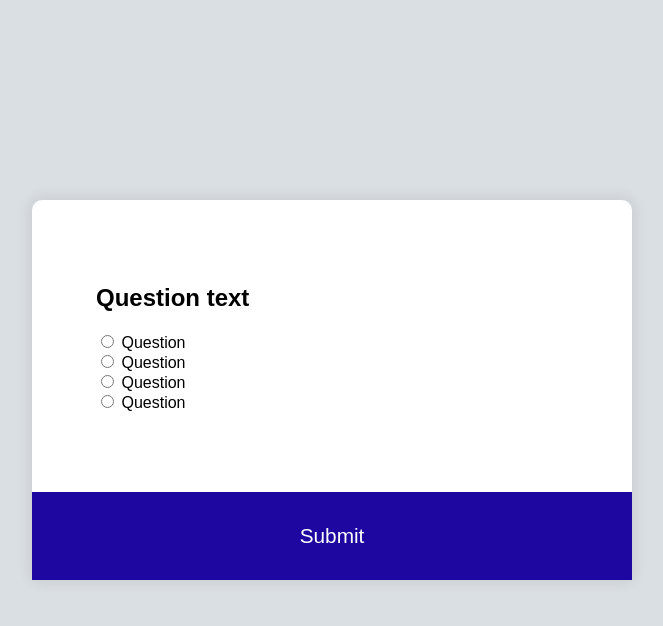
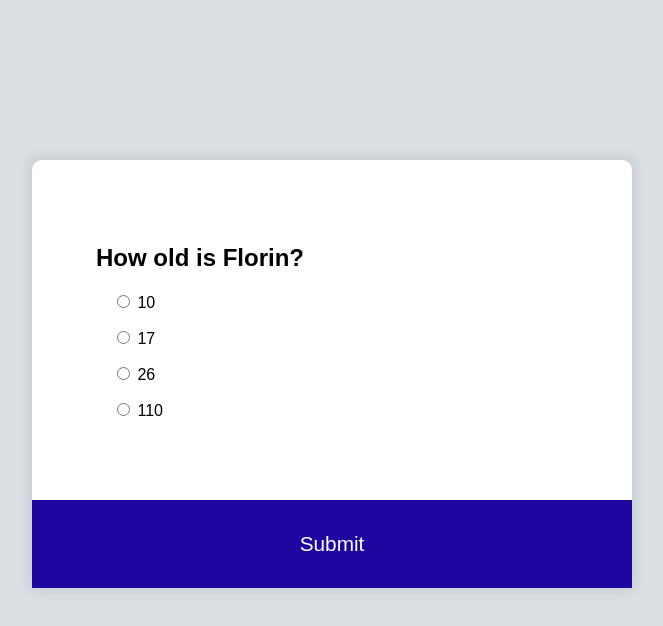
Before and after one commit to ChandimaMaduwanthi/quiz-app, a plain HTML site: page index.html in a window 1280 px wide. Shown: the whole page, without its empty margins (308-971 px from the left). Drawn offline with Linux system fonts and the light colour scheme.

Commit message:
js file updated

```diff
--- a/index.html
+++ b/index.html
@@ -5,32 +5,33 @@
     <meta name="viewport" content="width=device-width, initial-scale=1.0">
     <title>Quiz app</title>
     <link rel="stylesheet" href="style.css">
-    <script src="script.js"></script>
+
 </head>
 <body>
     <div class="quiz-container">
         <div class="quiz-header">
-        <h2>Question text</h2>
+        <h2 id="question">Question text</h2>
         <ul>
             <li>
                 <input type="radio" name="answer" id="a">
-                <label for="a">Question</label>
+                <label for="a" id="a_text">Question</label>
             </li>
             <li>
                 <input type="radio" name="answer" id="b">
-                <label for="b">Question</label>
+                <label for="b" id="b_text">Question</label>
             </li>
             <li>
                 <input type="radio" name="answer" id="c">
-                <label for="c">Question</label>
+                <label for="c" id="c_text">Question</label>
             </li>
             <li>
                 <input type="radio" name="answer" id="d">
-                <label for="d">Question</label>
+                <label for="d" id="d_text">Question</label>
             </li>
         </ul>
     </div>
-        <button>Submit</button>
+        <button id="submit">Submit</button>
     </div>
+    <script src="script.js"></script>
 </body>
 </html>
--- a/script.js
+++ b/script.js
@@ -35,4 +35,43 @@ const quizData = [
         d: 'none of the above',
         correct: 'd',
     }
-]
+];
+
+const question = document.getElementById('question');
+const a_text = document.getElementById('a_text');
+const b_text = document.getElementById('b_text');
+const c_text = document.getElementById('c_text');
+const d_text = document.getElementById('d_text');
+const submitBtn = document.getElementById('submit');
+
+let currentQuiz = 0;
+
+loadQuiz();
+
+function loadQuiz(){
+    const currentQuizData = quizData[currentQuiz];
+
+    question.innerHTML = currentQuizData.question;
+    a_text.innerHTML = currentQuizData.a;
+    b_text.innerHTML = currentQuizData.b;
+    c_text.innerHTML = currentQuizData.c;
+    d_text.innerHTML = currentQuizData.d;
+
+}
+
+submitBtn.addEventListener('click' , () =>{
+    currentQuiz++;
+    if(currentQuiz < quizData.length){
+        loadQuiz();
+    }else{
+        alert("You finished!");
+    }
+}
+);
+
+function getSelected(){
+    const answers = document.getElementsByName('answer');
+    answers.forEach((answer) => {
+        console.log(answer);
+    })
+}
--- a/style.css
+++ b/style.css
@@ -7,7 +7,7 @@ body{
     font-family: "Poppins",sans-serif;
     margin: 0;
     display: flex;
-    margin-top: 25vh;
+    margin-top: 20vh;
     align-items: center;
     justify-content: center;
 }
@@ -29,6 +29,14 @@ ul{
     padding: 0;
 }
 
+ul li{
+    margin: 1rem;
+}
+
+ul li label{
+    cursor: pointer;
+}
+
 button{
     background-color: rgb(30, 7, 160);
     color: white;
```
